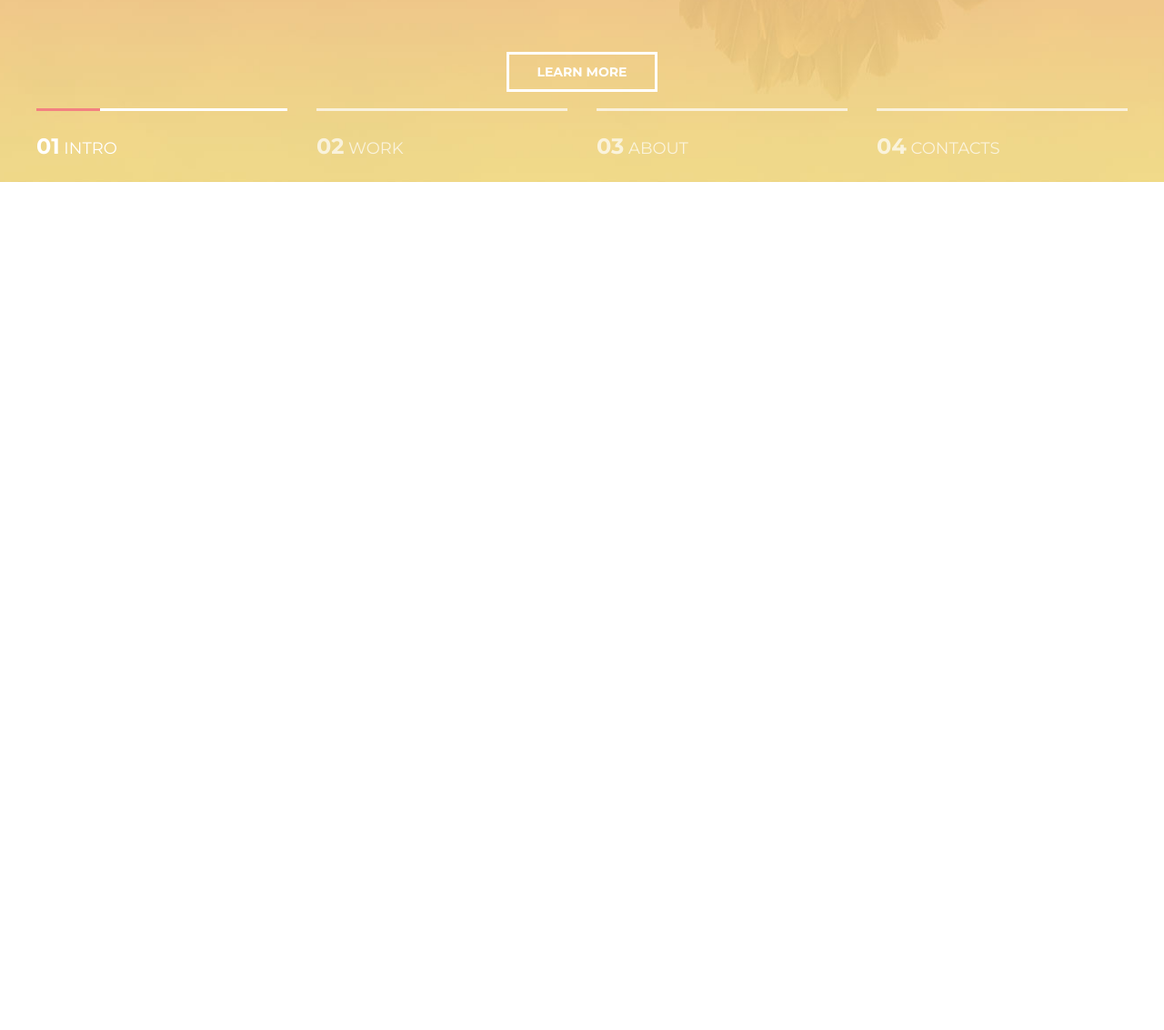
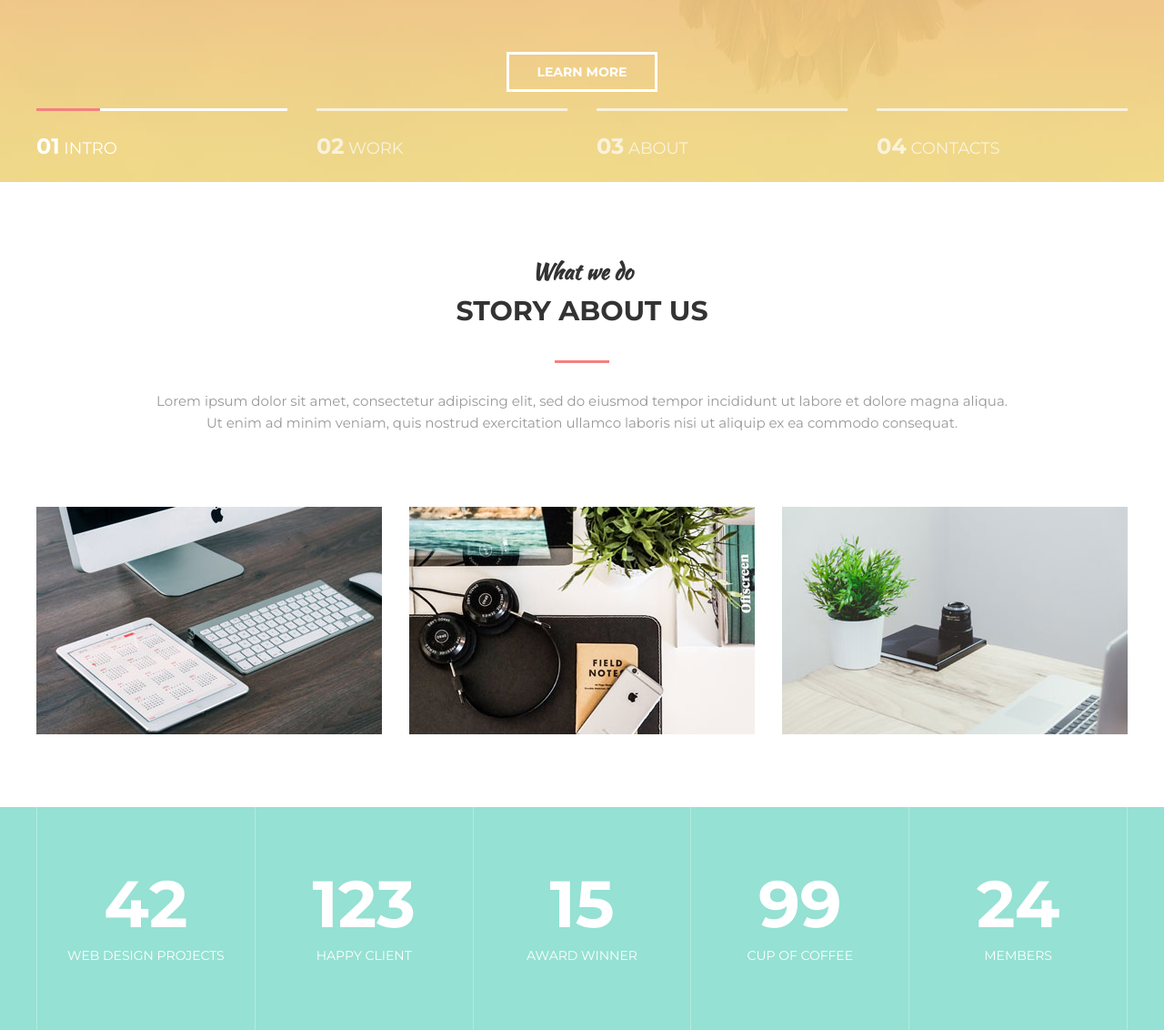
Before and after one commit to malka88/firstWeb, a plain HTML site: page index.html in a window 1280 px wide. Shown: the part 600-1732 px from the top of the page at 91% size. Before the commit the page ends 800 px from the top, so only its background shows below. Drawn offline with Linux system fonts and the light colour scheme.

Commit message:
about+stat

```diff
--- a/assets/css/style.css
+++ b/assets/css/style.css
@@ -191,3 +191,127 @@ h1, h2, h3, h4, h5, h6 {
     font-size: 24px;
     font-weight: 700;
 }
+
+/* Section */
+.section {
+    padding: 80px 0;
+}
+
+.section_header {
+    width: 100%;
+    max-width: 950px;
+    margin: 0 auto 40px;
+    text-align: center;
+}
+
+.section_suptitle {
+    font-family: 'Kaushan Script', cursive;
+    font-size: 24px;
+    color: #333;
+}
+
+.section_title {
+    font-size: 30px;
+    font-weight: 700;
+    color: #333;
+    text-transform: uppercase;
+}
+
+.section_title::after {
+    content: "";
+    display: block;
+    width: 60px;
+    height: 3px;
+    margin: 30px auto;
+    background-color: #f38181;
+}
+
+.section_text {
+    font-size: 15px;
+    color: #999;
+}
+
+/*About*/
+
+.about {
+    margin-top: 80px;
+    display: flex;
+    justify-content: space-between;
+}
+
+.about_item {
+    width: 380px;
+    background-color: #95e1d3;
+    position: relative;
+}
+
+.about_item:hover .about_text {
+    opacity: 1;
+}
+
+.about_item:hover .about_img {
+    transform: translate3d(-10px, -10px, 0);
+}
+
+.about_item:hover .about_img img {
+    opacity: 0.1;
+}
+
+.about_img {
+    background: linear-gradient(to bottom, #f38181, #fce38a);
+    transition: transform 0.1s linear;
+}
+
+.about_img img {
+    display: block;
+    transition: opacity 0.1s linear;
+}
+
+.about_text {
+    width: 100%;
+    opacity: 0;
+    text-transform: uppercase;
+    text-align: center;
+    font-weight: 700;
+    font-size: 18px;
+    color: #fff;
+    position: absolute;
+    top: 50%;
+    left: 0;
+    z-index: 2;
+    transform: translate3d(0, -50%, 0);
+    transition: opacity 0.1s linear;
+}
+
+/* Statistics */
+.statistics {
+    background-color: #95e1d3;
+}
+
+.stat {
+    display: flex;
+}
+
+.stat_item {
+    flex: 1 1 0;
+    padding: 70px 25px;
+    border-left: 1px solid #b5eae0;
+    text-align: center;
+    color: #fff;
+}
+
+.stat_item:last-child {
+    border-right: 1px solid #b5eae0;
+}
+
+.stat_count {
+    margin-bottom: 10px;
+    font-size: 72px;
+    font-weight: 700;
+    line-height: 1;
+}
+
+.stat_text {
+    font-size: 14px;
+    text-transform: uppercase;
+}
--- a/index.html
+++ b/index.html
@@ -40,6 +40,65 @@
                     </div>
                 </div>
             </div>
+        </div> <!-- /.intro -->
+
+        <section class="section">
+            <div class="container">
+                <div class="section_header">
+                    <h3 class="section_suptitle">What we do</h3>
+                    <h2 class="section_title">Story about us</h2>
+                    <div class="section_text">
+                        <p>Lorem ipsum dolor sit amet, consectetur adipiscing elit, sed do eiusmod tempor incididunt ut labore et dolore magna aliqua. Ut enim ad minim veniam, quis nostrud exercitation ullamco laboris nisi ut aliquip ex ea commodo consequat.</p>
+                    </div>
+                </div>
+                <div class="about">
+                    <div class="about_item">
+                        <div class="about_img">
+                            <img src="assets/images/about/1.jpg" alt="">
+                            <div class="about_text">super team</div>
+                        </div>
+                    </div>
+                    <div class="about_item">
+                        <div class="about_img">
+                            <img src="assets/images/about/2.jpg" alt="">
+                            <div class="about_text">super team</div>
+                        </div>
+                    </div>
+                    <div class="about_item">
+                        <div class="about_img">
+                            <img src="assets/images/about/3.jpg" alt="">
+                            <div class="about_text">super team</div>
+                        </div>
+                    </div>
+                </div>
+            </div>
+        </section> <!-- /.section -->
+
+        <div class="statistics">
+            <div class="container">
+                <div class="stat">
+                    <div class="stat_item">
+                        <div class="stat_count">42</div>
+                        <div class="stat_text">web design projects</div>
+                    </div>
+                    <div class="stat_item">
+                        <div class="stat_count">123</div>
+                        <div class="stat_text">happy client</div>
+                    </div>
+                    <div class="stat_item">
+                        <div class="stat_count">15</div>
+                        <div class="stat_text">award winner</div>
+                    </div>
+                    <div class="stat_item">
+                        <div class="stat_count">99</div>
+                        <div class="stat_text">cup of coffee</div>
+                    </div>
+                    <div class="stat_item">
+                        <div class="stat_count">24</div>
+                        <div class="stat_text">members</div>
+                    </div>
+                </div>
+            </div>
         </div>
     </body>
 </html>
```
Also changed, not shown: assets/images/about/1.jpg (added), assets/images/about/2.jpg (added), assets/images/about/3.jpg (added).
